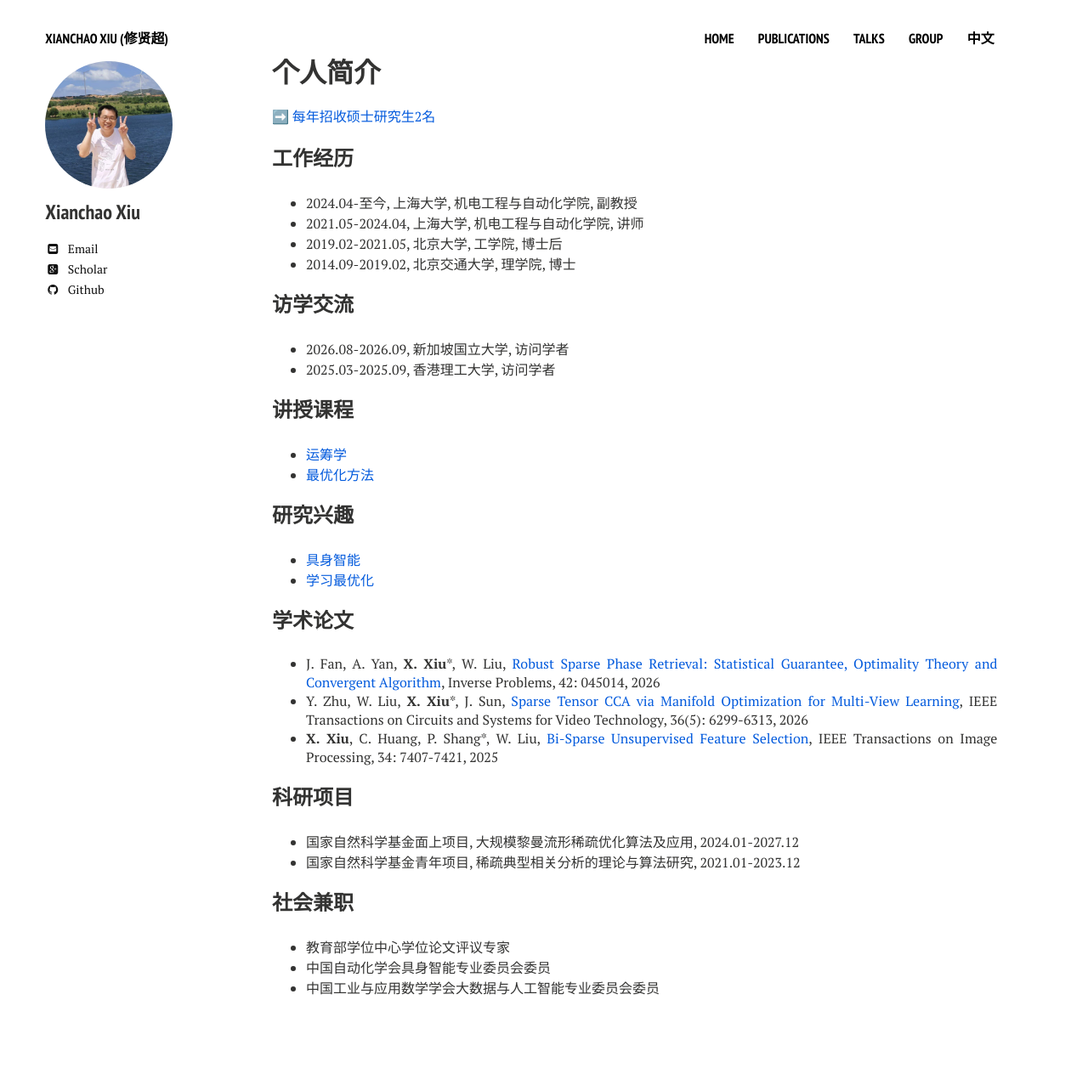
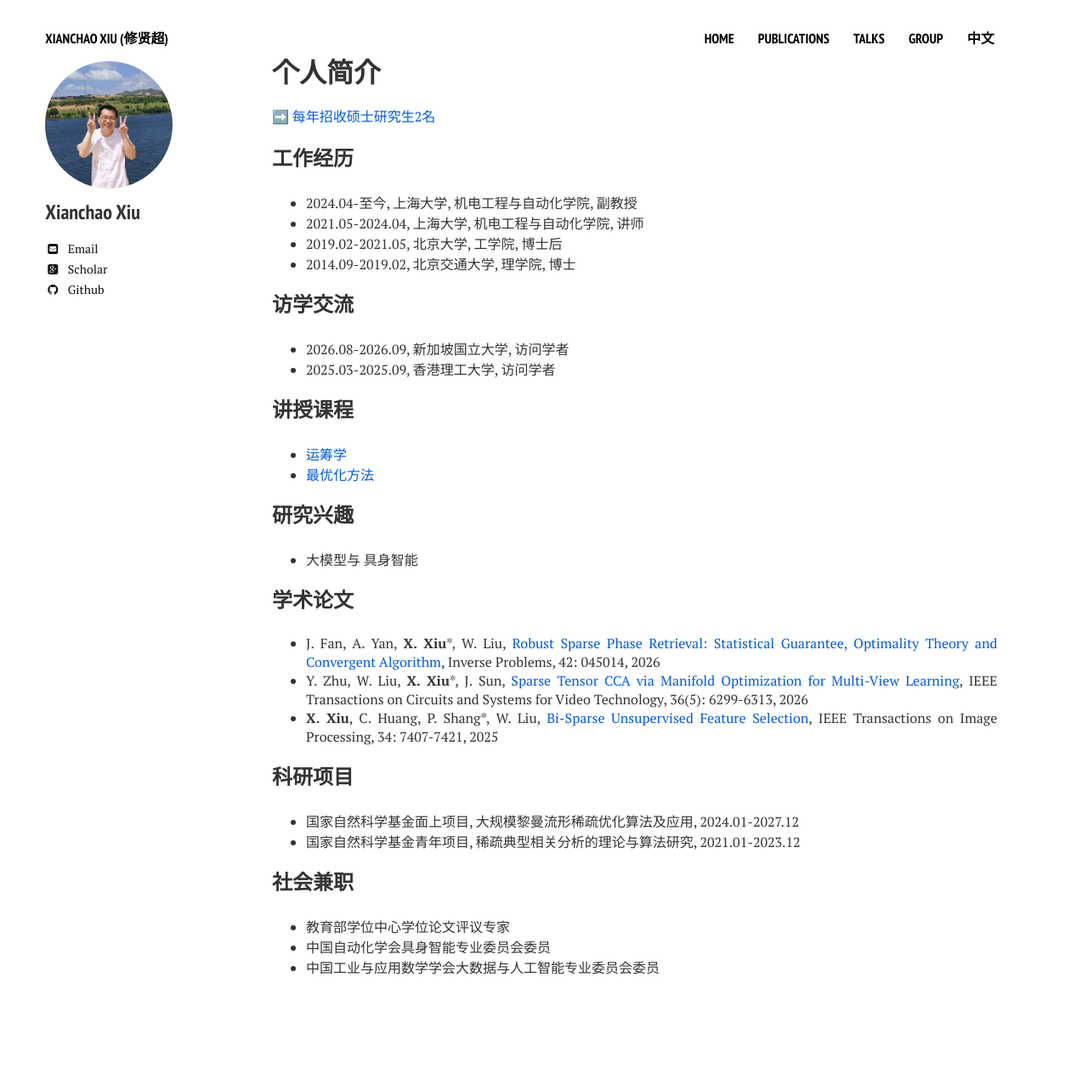
Before and after one commit to xianchaoxiu/xianchaoxiu.github.io, a Jekyll site: the page built from chinese/index.md, in a window 1280 px wide. Shown: the whole page at 85% size. Built offline with Jekyll 4.4.1, drawn with Linux system fonts in a browser that asks for light colours; nearby versions of some CDN libraries; after the commit the page ends 1246 px from its top, so only the background shows below that.

Commit message:
Update index.md

```diff
--- a/chinese/index.md
+++ b/chinese/index.md
@@ -28,8 +28,8 @@ share: false
 
 
 ### 研究兴趣
-* <a href="https://xianchaoxiu.github.io/chinese/research/EAI/" class="textlink" target="_blank"> 具身智能 </a><br>
-* <a href="https://xianchaoxiu.github.io/chinese/research/OPT/" class="textlink" target="_blank"> 学习最优化 </a><br>
+* 大模型与 具身智能<br>
+
 
 
 ### 学术论文
```
